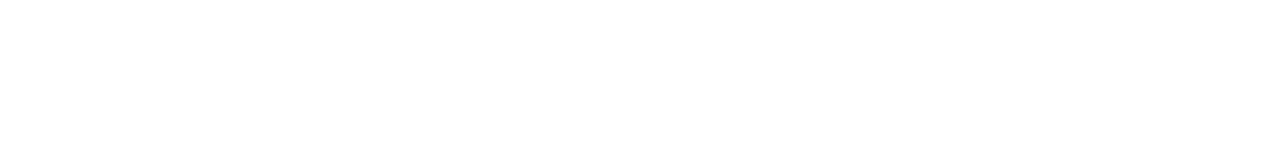
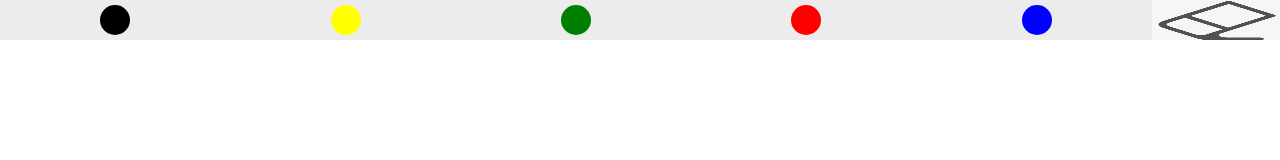
Before and after one commit to FrankDongFan/huaban, a plain HTML site: page src/index.html in a window 1280 px wide. Drawn offline with Linux system fonts and the light colour scheme.

Commit message:
添加颜色按钮和橡皮擦功能

```diff
--- a/src/index.html
+++ b/src/index.html
@@ -1,78 +1,131 @@
 <!DOCTYPE html>
 <html lang="zh-CN">
-
   <head>
-    <meta charset="UTF-8">
-    <meta name="viewport" content="width=device-width,initial-scale=1,minimum-scale=1,maximum-scale=1,user-scalable=no,viewport-fit=cover">
+    <meta charset="UTF-8" />
+    <meta
+      name="viewport"
+      content="width=device-width,initial-scale=1,minimum-scale=1,maximum-scale=1,user-scalable=no,viewport-fit=cover"
+    />
     <title>简易画板</title>
-    <link rel="stylesheet" href="style.css">
+    <link rel="stylesheet" href="style.css" />
   </head>
 
   <body>
+    <div class="pencontainer">
+      <div class="colorscontainer">
+        <div
+          class="colors"
+          style="background-color: black"
+          onclick="black()"
+        ></div>
+        <div
+          class="colors"
+          style="background-color: yellow"
+          onclick="yellow()"
+        ></div>
+        <div
+          class="colors"
+          style="background-color: green"
+          onclick="green()"
+        ></div>
+
+        <div class="colors" style="background-color: red" onclick="red()"></div>
+        <div
+          class="colors"
+          style="background-color: blue"
+          onclick="blue()"
+        ></div>
+      </div>
+      <img src="eraser.png" alt="" class="eraser" onclick="eraser()" />
+    </div>
+    <div>
       <canvas id="canvas" width="100%" height="100%"></canvas>
+    </div>
+
     <script>
       let canvas = document.getElementById("canvas");
-        canvas.width = document.documentElement.clientWidth
-        canvas.height = document.documentElement.clientHeight
+      canvas.width = document.documentElement.clientWidth;
+      canvas.height = document.documentElement.clientHeight;
       let ctx = canvas.getContext("2d");
       ctx.fillStyle = "black";
-        ctx.strokeStyle = 'none';
+      ctx.strokeStyle = "none";
       ctx.lineWidth = 5;
       ctx.lineCap = "round";
 
-        let painting = false
-        let last
+      let painting = false;
+      let last;
 
-        let isTouchDevice ='ontouchstart' in document.documentElement;
-        if(isTouchDevice){
+      let isTouchDevice = "ontouchstart" in document.documentElement;
+      if (isTouchDevice) {
         let mo = function (e) {
-                e.preventDefault()
+          e.preventDefault();
+        };
+        function stop() {
+          document.addEventListener("touchmove", mo, {
+            passive: false,
+          });
         }
-            function stop (){
-                document.addEventListener("touchmove", mo, {
-                    passive: false
-                })
-            }
-            stop()
-            canvas.ontouchstart = (e) =>{
-                let x = e.touches[0].clientX
-                let y = e.touches[0].clientY
-                last = [x,y]
-            }
-            canvas.ontouchmove = (e) =>{
-                let x = e.touches[0].clientX
-                let y = e.touches[0].clientY
-                drawLine(last[0], last[1], x,y)
-                last = [x,y]
-            }
-        }else{
+        stop();
+        canvas.ontouchstart = (e) => {
+          let x = e.touches[0].clientX;
+          let y = e.touches[0].clientY;
+          last = [x, y];
+        };
+        canvas.ontouchmove = (e) => {
+          let x = e.touches[0].clientX;
+          let y = e.touches[0].clientY;
+          drawLine(last[0], last[1], x, y);
+          last = [x, y];
+        };
+      } else {
         canvas.onmousedown = (e) => {
-                painting = true
-                last = [e.clientX, e.clientY]
-            }
+          painting = true;
+          last = [e.clientX, e.clientY];
+        };
         canvas.onmousemove = (e) => {
           if (painting === true) {
-                drawLine(last[0], last[1], e.clientX, e.clientY)
-                last = [e.clientX, e.clientY]
+            drawLine(last[0], last[1], e.clientX, e.clientY);
+            last = [e.clientX, e.clientY];
           } else {
             canvas.onmouseup = () => {
-                    painting = false
+              painting = false;
+            };
           }
-                }
-            }
+        };
       }
 
-
-
-            function drawLine (x1, y1, x2, y2) {
+      function drawLine(x1, y1, x2, y2) {
         ctx.beginPath(0);
-                ctx.moveTo(x1,y1);
-                ctx.lineTo(x2,y2);
+        ctx.moveTo(x1 + 10, y1 - 40);
+        ctx.lineTo(x2 + 10, y2 - 40);
         ctx.stroke();
       }
 
+      function eraser() {
+        ctx.strokeStyle = "white";
+        ctx.lineWidth = 50;
+      }
 
+      function black() {
+        ctx.strokeStyle = "black";
+        ctx.lineWidth = 5;
+      }
+      function yellow() {
+        ctx.strokeStyle = "yellow";
+        ctx.lineWidth = 5;
+      }
+      function green() {
+        ctx.strokeStyle = "green";
+        ctx.lineWidth = 5;
+      }
+      function red() {
+        ctx.strokeStyle = "red";
+        ctx.lineWidth = 5;
+      }
+      function blue() {
+        ctx.strokeStyle = "blue";
+        ctx.lineWidth = 5;
+      }
     </script>
   </body>
-
 </html>
--- a/src/style.css
+++ b/src/style.css
@@ -9,3 +9,31 @@
 #body{
     overflow: hidden;
 }
+.colors{
+    min-height: 30px;
+    width: 30px;
+    border-radius: 50%;
+    display: block;
+    margin: 0 auto;
+}
+.pencontainer {
+    background-color: #f6f6f6;
+    display: flex;
+    flex-wrap: nowrap;
+    justify-content: space-between;
+    max-height: 40px;
+    width: 100%;
+}
+.colorscontainer{
+    background-color: #ececec;
+    display: flex;
+    flex-wrap: nowrap;
+    justify-content: space-between;
+    align-items: center;
+    margin: 0 auto;
+    width: 90%;
+}
+.eraser{
+    height: 40px;
+    width: 10%;
+}
```
Also changed, not shown: src/eraser.png (added). Lines whose indentation alone changed are shown as unchanged.
